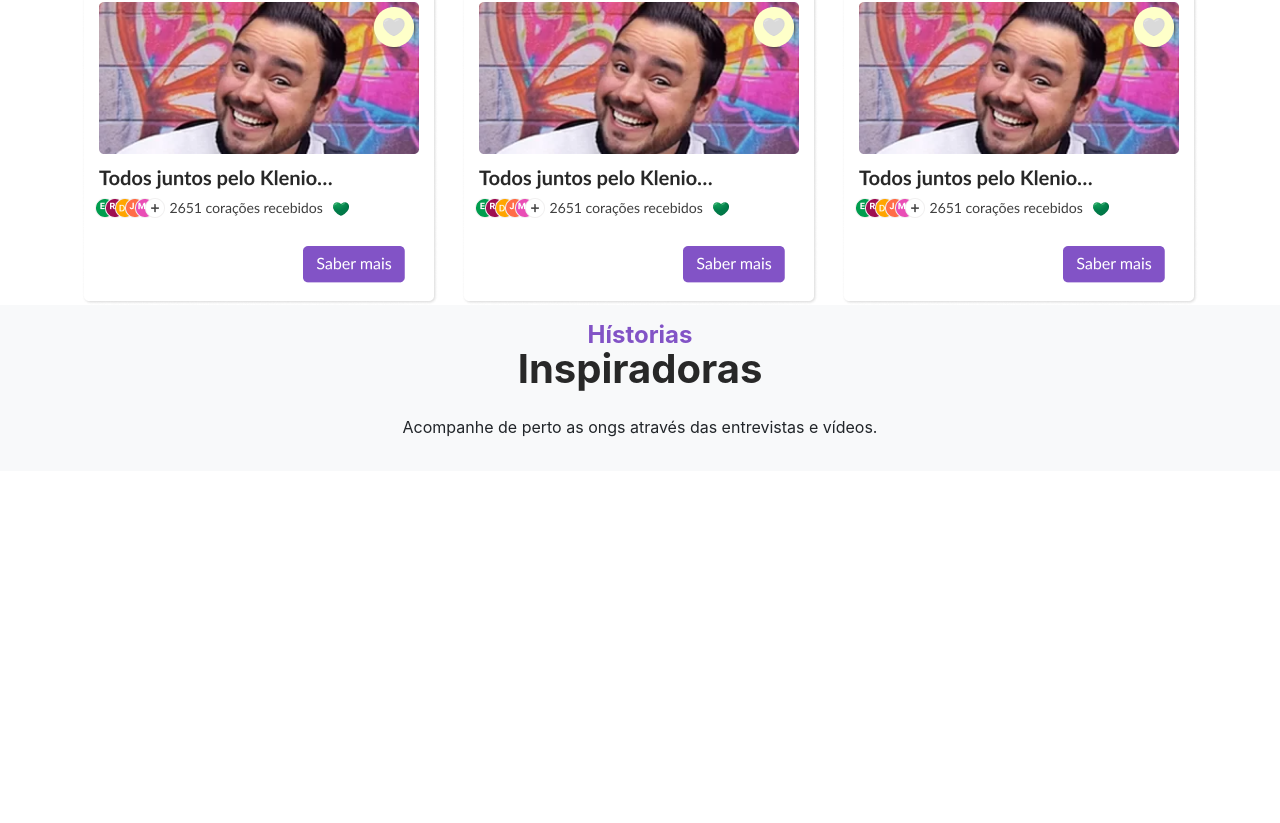
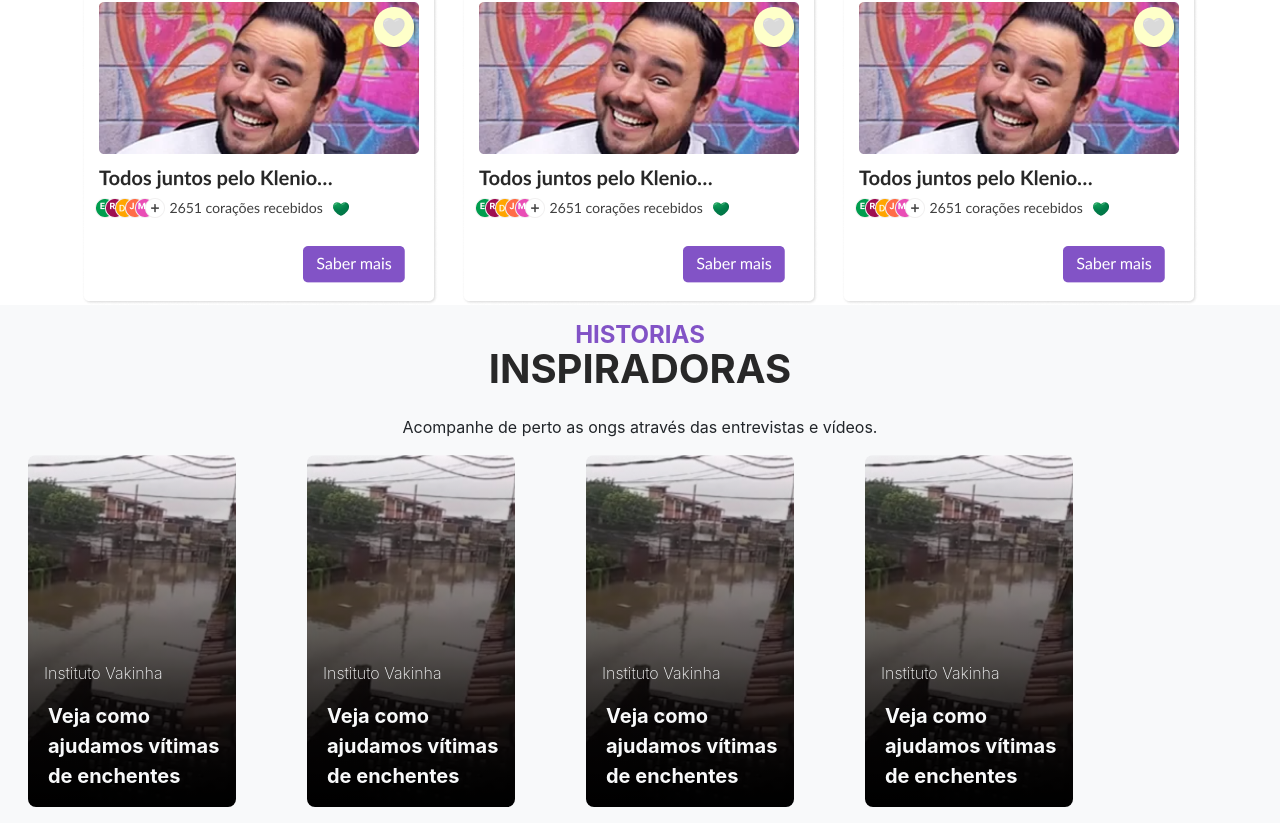
Before and after one commit to andrefilipe1310/conexoes-do-bem, a React (Create React App) app: page / in a window 1280 px wide. Shown: the part 572-1395 px from the top of the page. Before the commit the page ends 1043 px from the top, so only its background shows below. Built offline with nearby package versions, Linux system fonts and the light colour scheme.

Commit message:
card Stories adicionados

```diff
--- /dev/null
+++ b/src/components/cardStory/CardStory.css
@@ -0,0 +1,24 @@
+.card-story{
+    background-image: url("../../assets/images/img-card-storie-exemple.png");
+    background: linear-gradient(180deg, rgba(0, 0, 0, 0) 0%, #000000 100%), url("../../assets/images/img-card-storie-exemple.png");
+    width: 13em;
+    height: 22em;
+    border-radius: 8px;
+    background-size: contain;
+    background-size: cover;
+    background-position: center;
+    background-repeat: no-repeat;
+    overflow: hidden;
+    display: flex;
+    align-items:self-end;
+    text-align: left;
+}
+.title-story{
+    font-weight: 700;
+    margin-left: 1em;
+}
+
+.perfil-name-story{
+    margin-left: 1em;
+    font-weight: 200;
+}
--- /dev/null
+++ b/src/components/cardStory/CardStory.js
@@ -0,0 +1,19 @@
+import imgCardStory from "../../assets/images/img-card-storie-exemple.png"
+import "./CardStory.css"
+
+function CardStory() {
+    return (
+        <div className="card-story">
+            <div class="row">
+                <div class="col-12">
+                    <p class="perfil-name-story text-light fs-8">Instituto Vakinha</p>
+                </div>
+                <div class="col-12">
+                    <p class="title-story text-light fs-5">Veja como ajudamos vítimas de enchentes</p>
+                </div>
+            </div>
+        </div>
+    )
+}
+
+export default CardStory;
--- a/src/pages/home/Home.js
+++ b/src/pages/home/Home.js
@@ -2,6 +2,7 @@ import NavBar from "../../components/navbar/NavBar";
 import Search from "../../components/search/Search";
 import card from "../../assets/images/card-exemple.png"
 import CardSearch from "../../components/card/CardSearch";
+import CardStory from "../../components/cardStory/CardStory";
 import "./Home.css"
 function Home(){
     return(
@@ -22,10 +23,19 @@ function Home(){
                 </div>
             </div>
             <div className="bg-light inspiring-stories p-3">
-                    <h3 className="stories fs-4">Hístorias</h3>
-                    <p className="inspiration fs-1">Inspiradoras</p>
+                    <h3 className="stories fs-4">HISTORIAS</h3>
+                    <p className="inspiration fs-1">INSPIRADORAS</p>
                     <p className="description-stories">Acompanhe de perto as ongs através das entrevistas e vídeos.</p>
+
+                    <div className="row container text-center">
+                        <div className="col-3 mx-auto"><CardStory/></div>
+                        <div className="col-3 mx-auto"><CardStory/></div>
+                        <div className="col-3 mx-auto"><CardStory/></div>
+                        <div className="col-3 mx-auto"><CardStory/></div>
+
+                    </div>
             </div>
+
 
         </div>
     )
```
Also changed, not shown: src/assets/images/img-card-storie-exemple.png (added).
